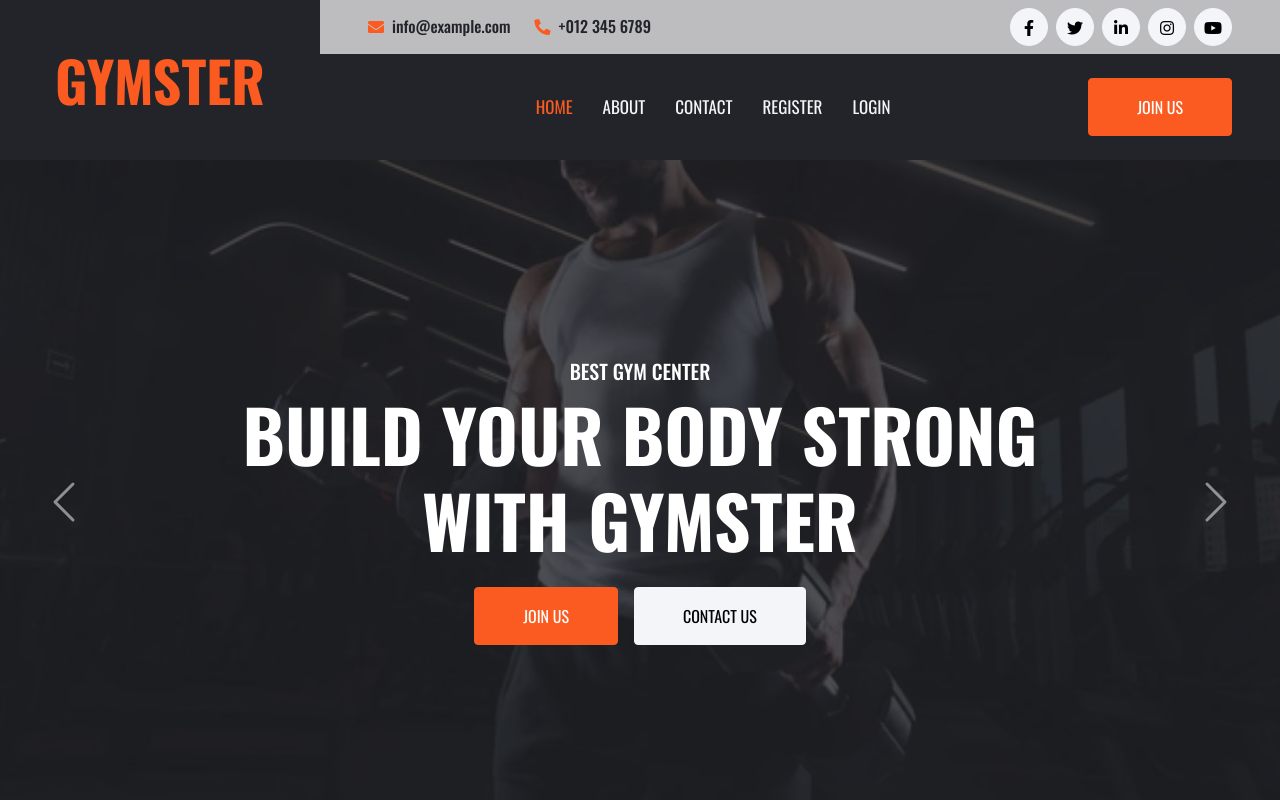
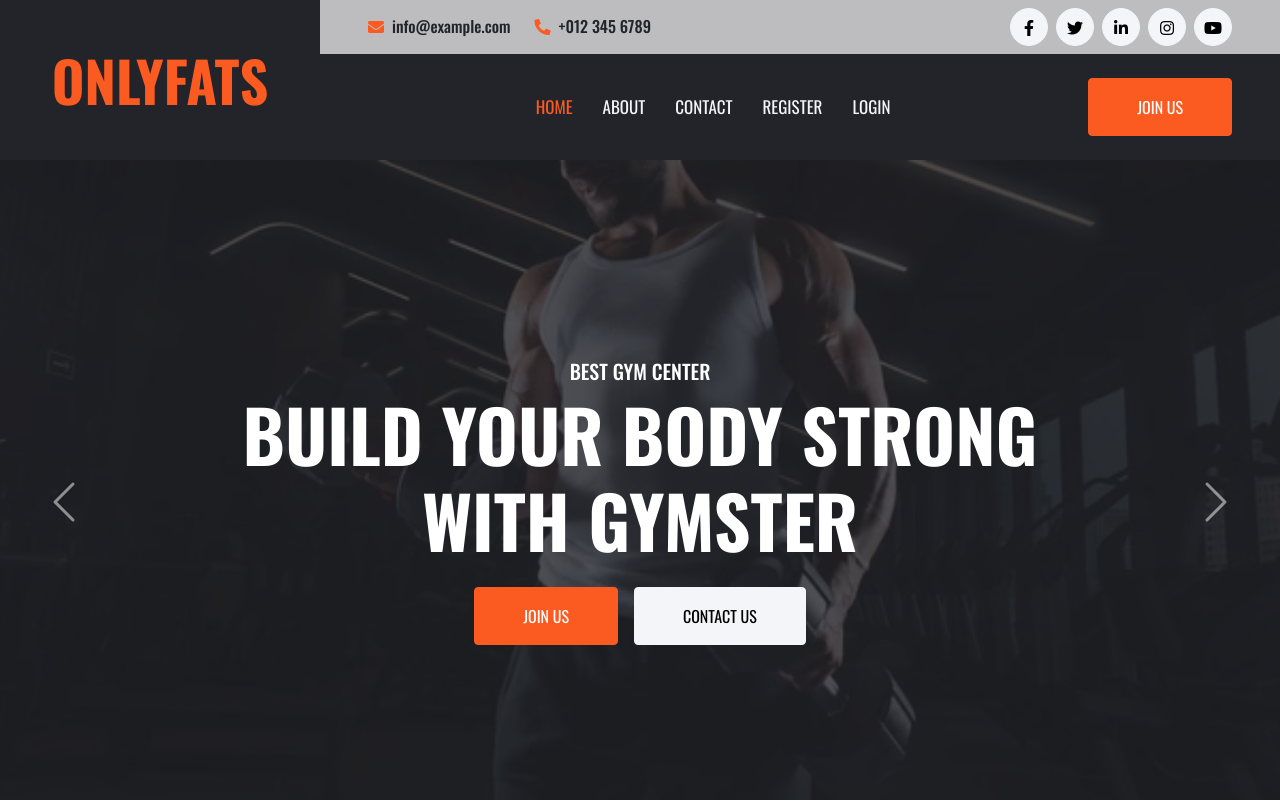
Before and after one commit to Dibyajyoti-Gouda/fitness_tracker, a React (Create React App) app: page / in a window 1280 px wide. Shown: the top 800 px of the page. Built offline with nearby package versions, Linux system fonts and the light colour scheme.

Commit message:
Update Navbar.js

```diff
--- a/src/Component/Navbar.js
+++ b/src/Component/Navbar.js
@@ -7,7 +7,7 @@
               <div className="row gx-0">
                   <div className="col-lg-3 bg-dark d-none d-lg-block">
                       <Link to="/" className="navbar-brand w-100 h-100 m-0 p-0 d-flex align-items-center justify-content-center">
-                          <h1 className="m-0 display-4 text-primary text-uppercase">Gymster</h1>
+                          <h1 className="m-0 display-4 text-primary text-uppercase">OnlyFats</h1>
                       </Link>
                   </div>
                   <div className="col-lg-9">
@@ -44,7 +44,7 @@
                       </div>
                       <nav className="navbar navbar-expand-lg bg-dark navbar-dark p-3 p-lg-0 px-lg-5">
                           <a href="index.html" className="navbar-brand d-block d-lg-none">
-                              <h1 className="m-0 display-4 text-primary text-uppercase">Gymster</h1>
+                              <h1 className="m-0 display-4 text-primary text-uppercase">OnlyFats</h1>
                           </a>
                           <button type="button" className="navbar-toggler" data-bs-toggle="collapse" data-bs-target="#navbarCollapse">
                               <span className="navbar-toggler-icon" />
```
